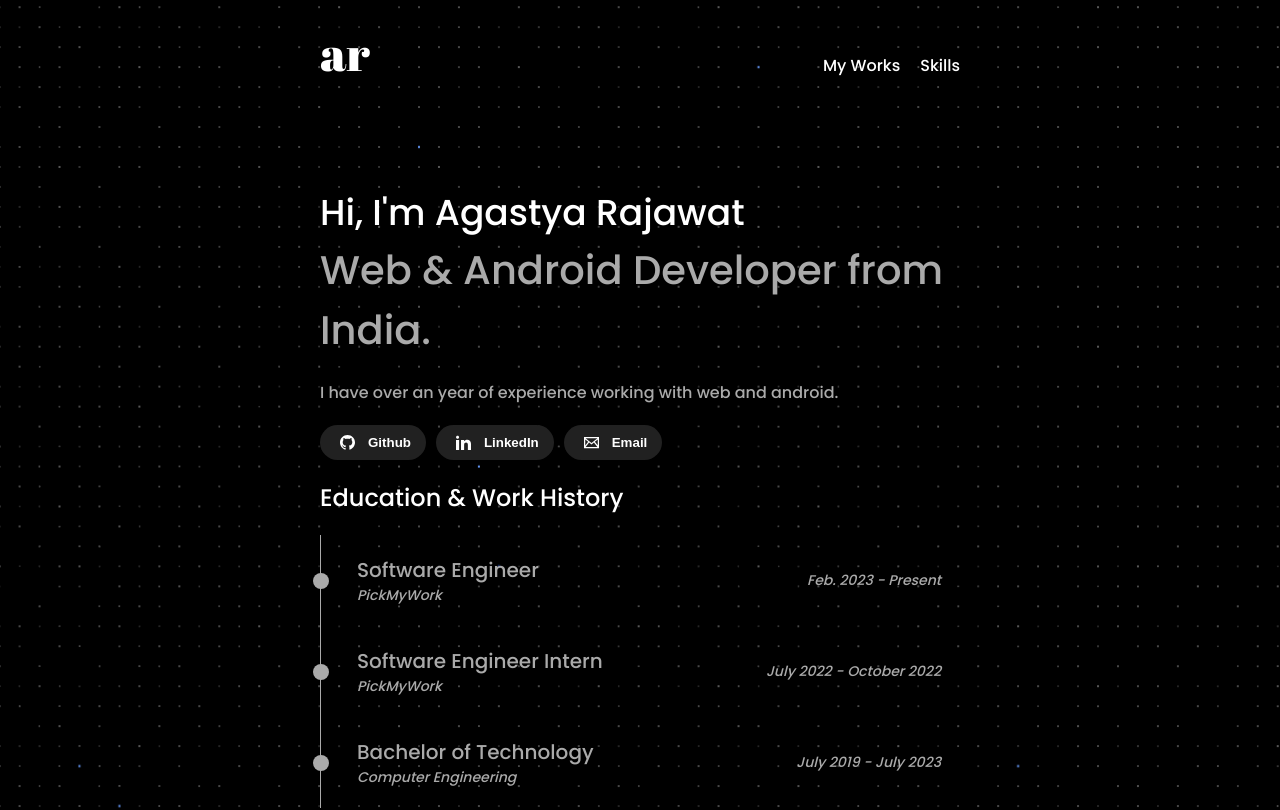
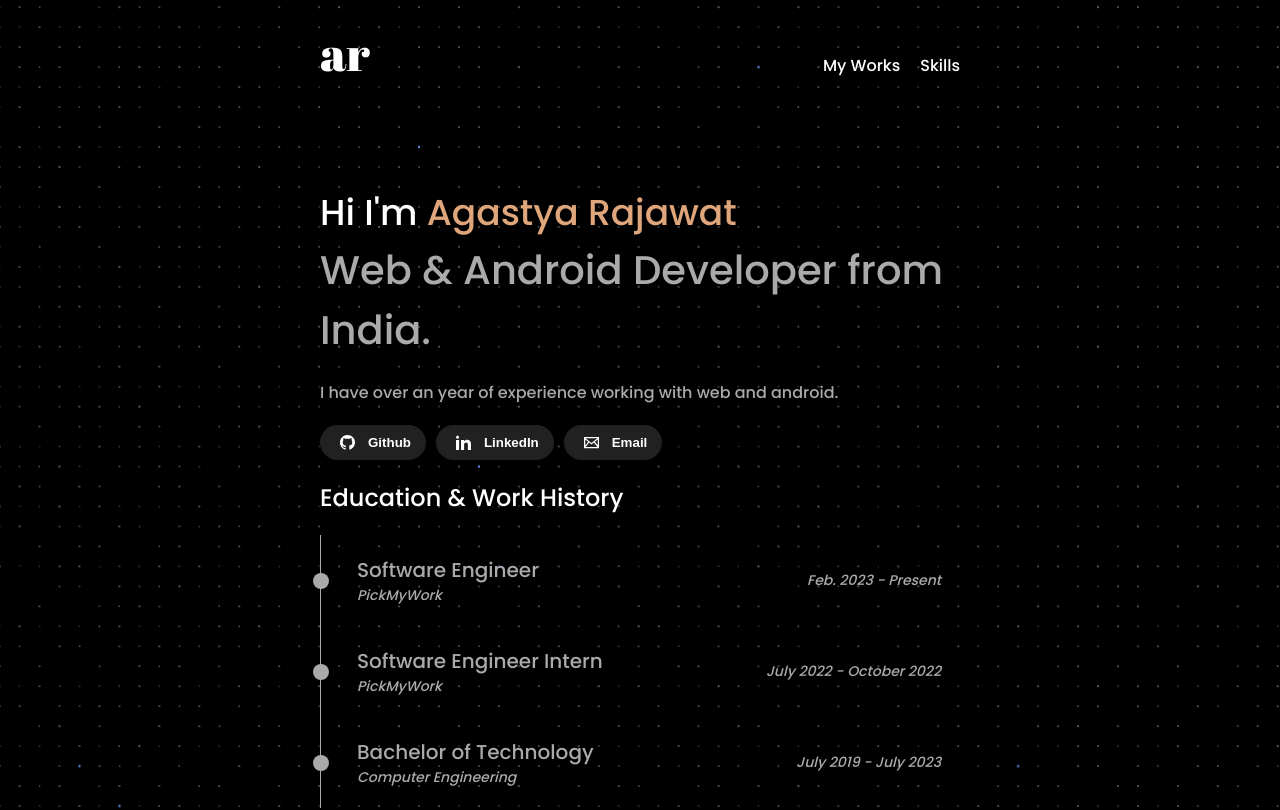
Before and after one commit to Agastya909/persona-website, a React (Vite) app: page / in a window 1280 px wide. Shown: the top 810 px of the page. Built offline with nearby package versions, Linux system fonts and the light colour scheme.

Commit message:
add home name color animation

```diff
--- a/src/pages/home/home.css
+++ b/src/pages/home/home.css
@@ -8,8 +8,35 @@
   color: #ffb84c;
 }
 
+.home-heading {
+  margin-top: 100px;
+  display: flex;
+  flex-direction: row;
+}
+
+.home-name {
+  animation: changeNameColor 10s infinite;
+}
+
+@keyframes changeNameColor {
+  0% {
+    color: #fff;
+  }
+  25% {
+    color: #2b59c3;
+  }
+  50% {
+    color: #ffb84c;
+  }
+  75% {
+    color: #ac87c5;
+  }
+  100% {
+    color: #9bcf53;
+  }
+}
+
 .intro-main-home {
-  margin-top: 100px;
   font-size: 36px;
 }
 
--- a/src/pages/home/home.jsx
+++ b/src/pages/home/home.jsx
@@ -30,7 +30,10 @@ const Home = () => {
     <div className="main-home">
       <Nav />
       <div>
-        <p className="intro-main-home">{"Hi, I'm Agastya Rajawat"}</p>
+        <div className="home-heading">
+          <p className="intro-main-home">{"Hi I'm"} </p>
+          <p className="intro-main-home home-name">&nbsp;Agastya Rajawat</p>
+        </div>
         <p className="intro-sub-home">
           {"Web & Android Developer from India."}
         </p>
```
